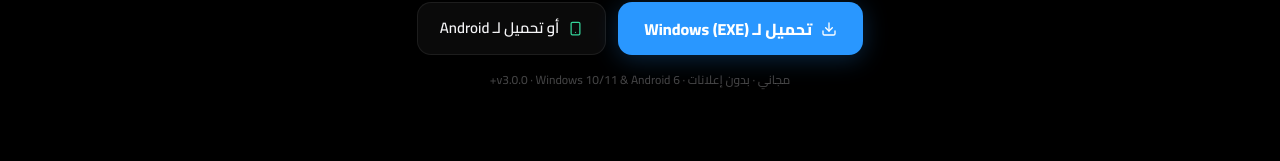
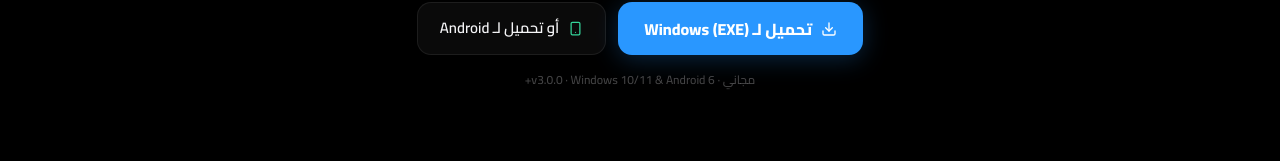
Before and after one commit to hussein34535/waledpro, a Next.js app: page / in a window 1280 px wide. Shown: the part 638-799 px from the top of the page. Built offline with nearby package versions, Linux system fonts and the light colour scheme.

Commit message:
Remove without ads text and update pnpm-lock.yaml

```diff
--- a/app/page.tsx
+++ b/app/page.tsx
@@ -186,7 +186,7 @@ export default function Page() {
         </div>
 
         <p style={{ fontSize: 12, color: C.dimmed, marginTop: 16, fontWeight: 500 }}>
-          مجاني · بدون إعلانات · v3.0.0 · Windows 10/11 & Android 6+
+          مجاني · v3.0.0 · Windows 10/11 & Android 6+
         </p>
 
         {flash && (
```
Also changed, not shown: 1 other file (tests, documents, lock files or other folders).
